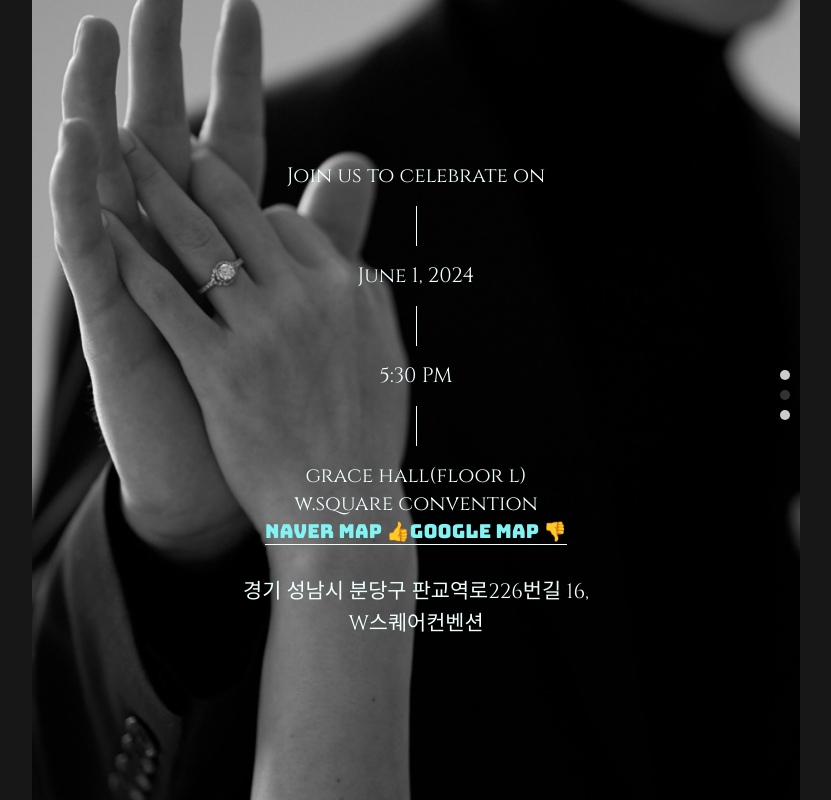
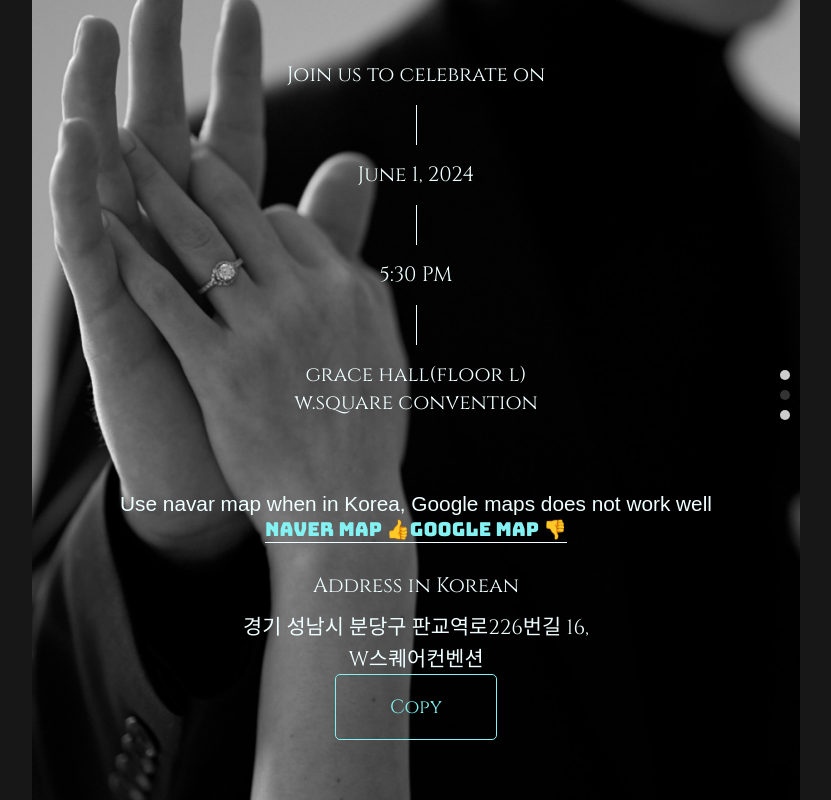
Before and after one commit to YuriChoi5/wedding-invitation-eng, a React (Create React App) app: page / in a window 1280 px wide. Both pictures are taken after a click on the element 1009 px from the left and 395 px from the top of the page. Shown: the whole page, without its empty margins (224-1055 px from the left). Built offline with nearby package versions, Linux system fonts and the light colour scheme; a web font is replaced by a local one.

Commit message:
dimis additions

```diff
--- a/package.json
+++ b/package.json
@@ -7,6 +7,7 @@
     "@testing-library/react": "^13.4.0",
     "@testing-library/user-event": "^13.5.0",
     "react": "^18.2.0",
+    "react-copy-to-clipboard": "^5.1.0",
     "react-dom": "^18.2.0",
     "react-scripts": "5.0.1",
     "react-swipeable": "^7.0.1",
--- a/src/page/Details.css
+++ b/src/page/Details.css
@@ -55,6 +55,22 @@ div.visible.address {
 
 }
 
+.form-link {
+  color: rgb(132, 242, 242);
+  width: 100%;
+  max-height: 40px;
+  max-width: 100px;
+  border: 1px solid rgb(132, 242, 242);
+  padding: 1rem 2rem;
+  border-radius: 5px;
+  text-decoration: none;
+  font-size: 1.2rem;
+  text-align: center;
+  margin: 0 auto;
+  display: flex;
+  justify-content: center;
+  align-items: center;
+}
 /* a {
   color: rgb(132, 242, 242);
   text-decoration: none;
--- a/src/page/Details.jsx
+++ b/src/page/Details.jsx
@@ -1,5 +1,6 @@
-import React, { useState, useEffect } from "react";
-import "./Details.css";
+import React, { useState, useEffect } from 'react';
+import './Details.css';
+import { CopyToClipboard } from 'react-copy-to-clipboard';
 
 const Details = () => {
   const [visibleLines, setVisibleLines] = useState(0);
@@ -17,42 +18,62 @@ const Details = () => {
   }, [visibleLines]);
 
   return (
-    <div className="background2">
-      <div className={visibleLines >= 1 ? "visible" : ""}>
+    <div className='background2'>
+      <div className={visibleLines >= 1 ? 'visible' : ''}>
         Join us to celebrate on
-        <div className="visible vertical-line"></div>
+        <div className='visible vertical-line'></div>
       </div>
 
-      <div className={visibleLines >= 2 ? "visible" : ""}>
+      <div className={visibleLines >= 2 ? 'visible' : ''}>
         June 1, 2024
-        <div className="visible vertical-line"></div>
+        <div className='visible vertical-line'></div>
       </div>
 
-      <div className={visibleLines >= 3 ? "visible" : ""}>
+      <div className={visibleLines >= 3 ? 'visible' : ''}>
         5:30 PM
-        <div className="visible vertical-line"></div>
+        <div className='visible vertical-line'></div>
       </div>
 
-      <div className={visibleLines >= 4 ? "visible address" : ""}>
-        <div className="visible">grace hall(floor l)</div>
+      <div className={visibleLines >= 4 ? 'visible address' : ''}>
+        <div className='visible'>grace hall(floor l)</div>
 
-        <div className="visible">w.square convention</div>
+        <div className='visible'>w.square convention</div>
+
+        <div
+          className='visible'
+          style={{ fontFamily: 'sans-serif', marginTop: '75px' }}
+        >
+          Use navar map when in Korea, Google maps does not work well
+        </div>
         {/* <br></br> */}
-        <a href="https://map.naver.com/p/entry/place/36301790?c=15.00,0,0,0,dh" target="_blank" rel="noreferrer">
+        <a
+          href='https://map.naver.com/p/entry/place/36301790?c=15.00,0,0,0,dh'
+          target='_blank'
+          rel='noreferrer'
+          style={{ width: '100%' }}
+        >
           naver map &#128077;
         </a>
         <a
-          href="https://maps.app.goo.gl/ayB76kJzqAxLscZD6"
-          target="_blank"
-          rel="noreferrer"
+          href='https://maps.app.goo.gl/ayB76kJzqAxLscZD6'
+          target='_blank'
+          rel='noreferrer'
         >
           google map &#128078;
         </a>
 
-        <br/><br/>
-        <div className="visible">
-          경기 성남시 분당구 판교역로226번길 16,
-          <br></br>W스퀘어컨벤션
+        <br />
+        <br />
+        <div className='visible' style={{ marginBottom: '10px' }}>
+          Address in Korean
+        </div>
+        <div className='visible'>
+          경기 성남시 분당구 판교역로226번길 16, <br></br>W스퀘어컨벤션
+          <CopyToClipboard
+            text={'경기 성남시 분당구 판교역로226번길 16, W스퀘어컨벤션'}
+          >
+            <p className='form-link'>Copy</p>
+          </CopyToClipboard>
         </div>
       </div>
     </div>
--- a/src/page/RSVP.css
+++ b/src/page/RSVP.css
@@ -36,8 +36,14 @@ img {
 
 
   border: 1px solid rgb(132, 242, 242);
-  padding: 0.5rem 1rem;
+  padding: 2rem 5rem;
   border-radius: 5px;
   text-decoration: none;
   font-size: 1.2rem;
 }
+
+.things-todo-link {
+  color: rgb(132, 242, 242);
+  text-decoration: underline;
+  margin-top: 30px;
+}
--- a/src/page/RSVP.jsx
+++ b/src/page/RSVP.jsx
@@ -11,8 +11,10 @@ const RSVP = () => {
         target="_blank"
         rel="noreferrer"
       >
-        RSVP
+        RSVP HERE
       </a>
+      <a href="https://maps.app.goo.gl/J9pohsjFvQXXSX6w9" className="things-todo-link" target="_blank"
+        rel="noreferrer"> <h2>Things to do in Korea</h2></a>
       <img src="./laughter.jpg" alt="RSVP" border="0"></img>
       <h3>Love, Dmitry & Yuri</h3>
     </div>
```
Also changed, not shown: public/copy-icon.svg (added), 1 other file (tests, documents, lock files or other folders).
